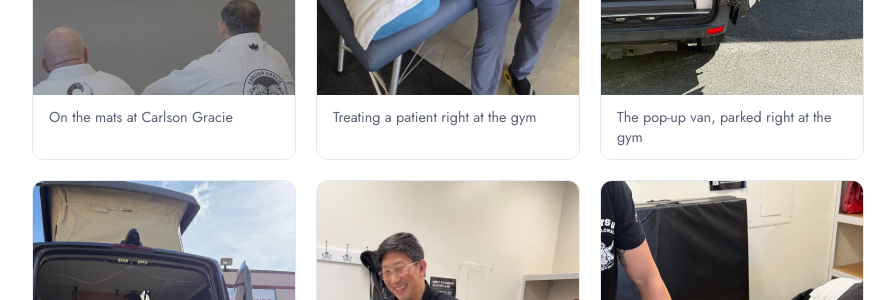
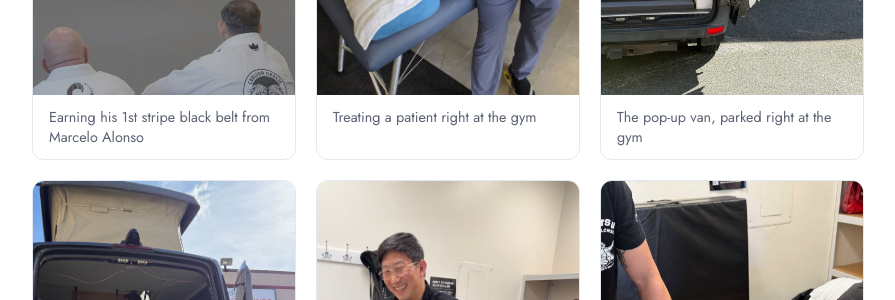
Before and after one commit to jesspaugh/roll-ready-pt-website, a Jekyll site: the page built from about.html, in a window 1280 px wide and 900 px high, scrolled down 1015 px. Shown: the part 153-453 px from the top of the window, without its empty margins (192-1087 px from the left). Built offline with Jekyll 4.4.1, drawn with Linux system fonts in a browser that asks for light colours.

Commit message:
Update belt-promotion photo caption
Co-Authored-By: Claude Sonnet 5 <noreply@anthropic.com>

```diff
--- a/about.html
+++ b/about.html
@@ -31,7 +31,7 @@ description: Learn about the clinician behind Roll Ready Physical Therapy and th
     <div class="photo-grid">
       <figure class="photo-card">
         <img src="{{ '/images/belt-promotion.jpg' | relative_url }}" alt="Brian being promoted on the mats at a Brazilian Jiu-Jitsu academy">
-        <figcaption>On the mats at Carlson Gracie</figcaption>
+        <figcaption>Earning his 1st stripe black belt from Marcelo Alonso</figcaption>
       </figure>
       <figure class="photo-card">
         <img src="{{ '/images/brian-treating.jpg' | relative_url }}" alt="Brian treating a patient's leg on a treatment table at the gym">
```
